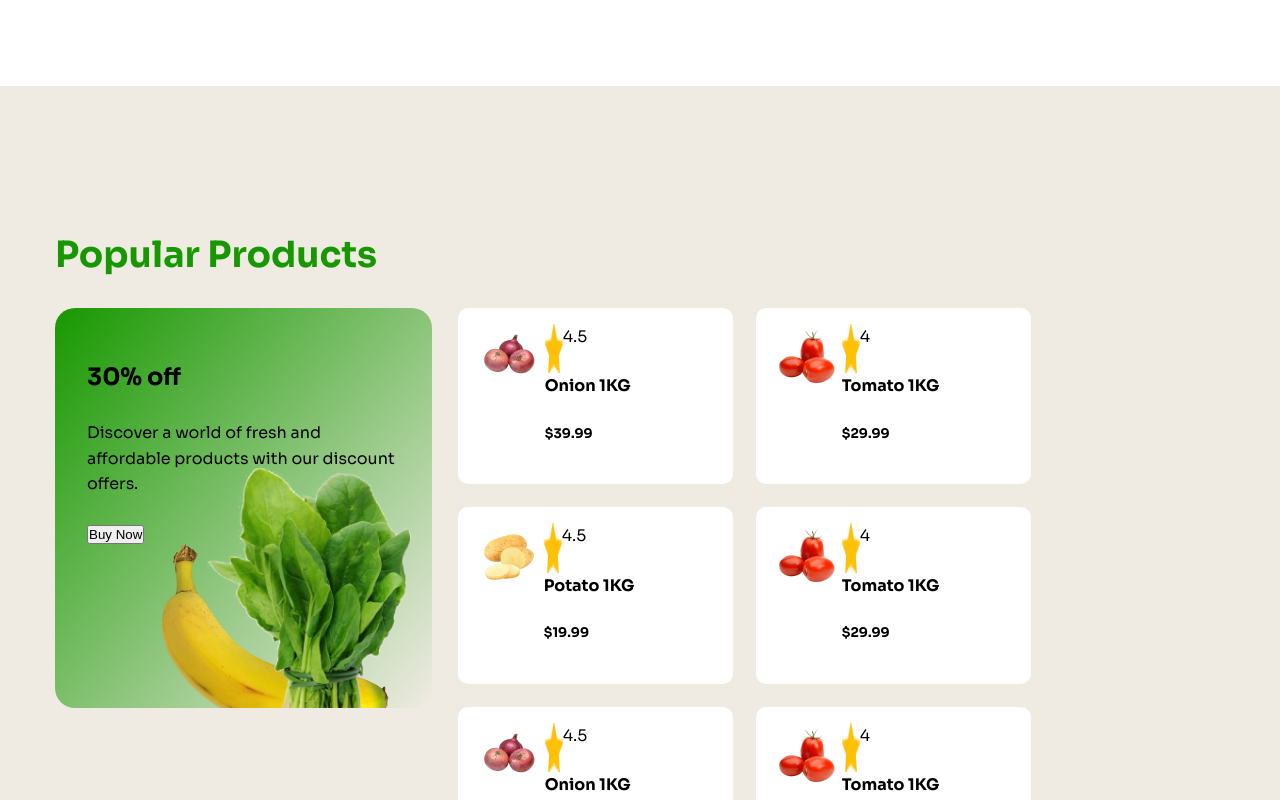
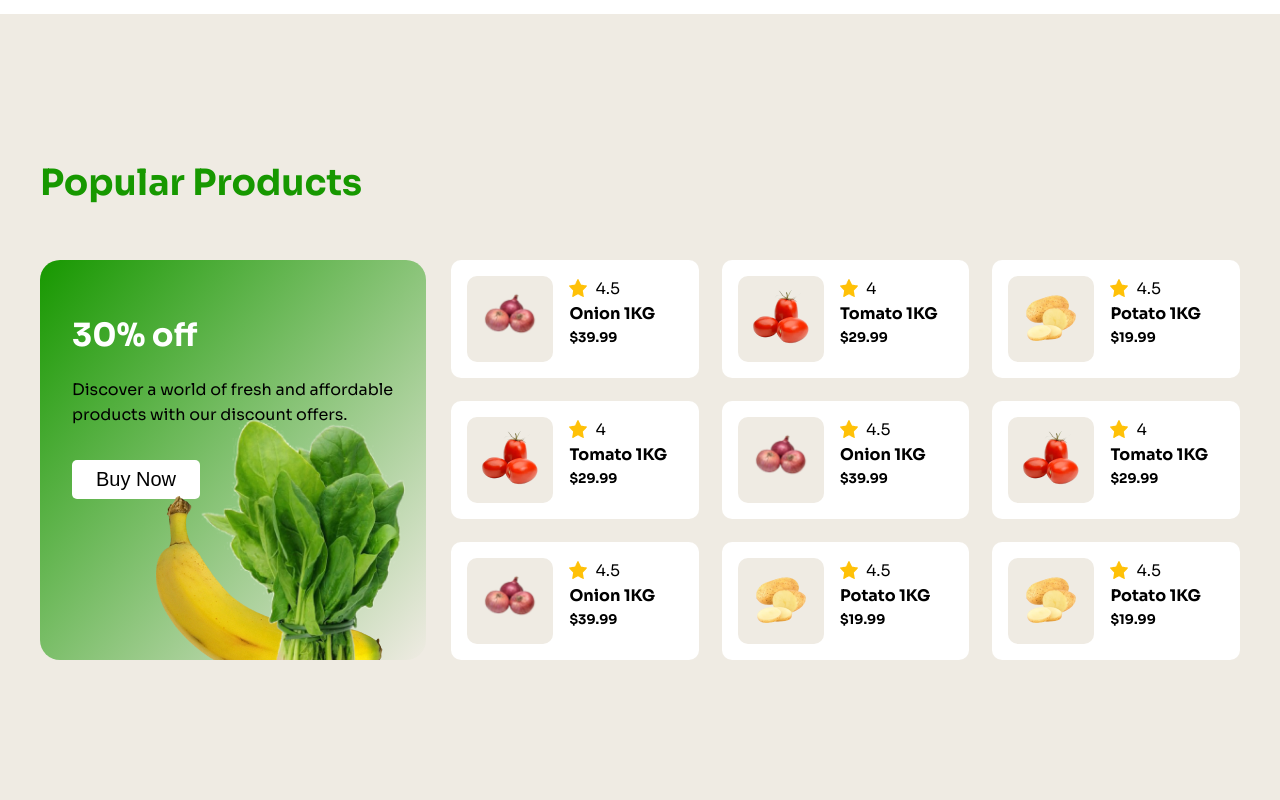
Before and after one commit to shahidul1920/turbo-octo-invention, a React (Vite) app: page / in a window 1280 px wide. Shown: the part 2000-2800 px from the top of the page. Built offline with nearby package versions, Linux system fonts and the light colour scheme.

Commit message:
product section

```diff
--- a/src/component/PopProducts.jsx
+++ b/src/component/PopProducts.jsx
@@ -35,7 +35,7 @@ export default function PopProducts() {
                                     <img src={p.image} alt="" />
                                 </div>
                                 <div className="text">
-                                    <div className="icn flex flex-cen">
+                                    <div className="icn">
                                         <img src="/star.png" alt="" />
                                         <p>{p.rating}</p>
                                     </div>
--- a/src/component/Services.jsx
+++ b/src/component/Services.jsx
@@ -5,7 +5,7 @@ export default function Services(services) {
     return (
         <div className="servs">
             <div className='container'>
-                <h2>Services</h2>
+                <h2 className='heading-min'>Services</h2>
                 <div className="services flex flex-cn">
                     {services.services.map((service) => (
                         <div className="service" key={service.id}>
--- a/src/scss/_design.scss
+++ b/src/scss/_design.scss
@@ -125,6 +125,9 @@ header{
 .popProducts{
     background: var(--secondary);
     padding: 140px 0;
+    .container{
+        padding: 0;
+    }
     .prodBox{
         width: 100%;
         display: flex;
@@ -136,6 +139,23 @@ header{
             height: 400px;
             background-image: linear-gradient(130deg,var(--primary), var(--secondary));
             border-radius: 20px;
+            h2{
+                font-size: 32px;
+                color: var(--pure);
+            }
+            p{
+                font-size: 16px;
+                margin: 1rem 0;
+            }
+            button{
+                background: var(--pure);
+                outline: none;
+                border: none;
+                padding: 0.5rem 1.5rem;
+                border-radius: 5px;
+                font-size: 20px;
+                margin-top: 1rem;
+            }
             img{
                 position: absolute;
                 bottom: 0;
@@ -148,11 +168,40 @@ header{
             flex-wrap: wrap;
             gap: 23px;
             .prod{
-                width: 275px;
+                //width: 275px;
+                flex:1;
                 background: var(--pure);
                 border-radius: 10px;
                 padding: 1rem;
                 display: flex;
+                gap: 1rem;
+                .img{
+                    width: 86px;
+                    height: 86px;
+                    background: var(--secondary);
+                    padding: 8px;
+                    border-radius: 10px;
+                    img{
+                        width: 100%;
+                    }
+                }
+                .text{
+                    .icn{
+                        width: 100%;
+                        //padding: .4rem 0;
+                        display: flex;
+                        gap: 0.5rem;
+                        align-items: center;
+                        img{
+                            width: 18px;
+                            height: 18px;
+                        }
+                        p{
+                            margin: 0;
+                            padding: 0;
+                        }
+                    }
+                }
             }
         }
     }
--- a/src/scss/_global.scss
+++ b/src/scss/_global.scss
@@ -59,4 +59,5 @@
 .heading-min{
     font-size: 36px;
     color: var(--primary);
+    margin-bottom: 48px;
 }
--- a/src/scss/_typo.scss
+++ b/src/scss/_typo.scss
@@ -6,7 +6,7 @@ body {
 }
 
 h1, h2, h3, h4, h5, h6 {
-    margin-bottom: 1.5rem;
+    margin: 0;
 }
 ul{
     list-style: none;
@@ -14,7 +14,7 @@ ul{
 }
 
 p {
-    margin-bottom: 1.5rem;
+    margin: 0;
 }
 
 a {
--- a/src/scss/index.css
+++ b/src/scss/index.css
@@ -5,7 +5,7 @@ body {
 }
 
 h1, h2, h3, h4, h5, h6 {
-  margin-bottom: 1.5rem;
+  margin: 0;
 }
 
 ul {
@@ -14,7 +14,7 @@ ul {
 }
 
 p {
-  margin-bottom: 1.5rem;
+  margin: 0;
 }
 
 a {
@@ -87,6 +87,7 @@ a:hover {
 .heading-min {
   font-size: 36px;
   color: var(--primary);
+  margin-bottom: 48px;
 }
 
 body {
@@ -212,6 +213,9 @@ header .mainheader .flexnav {
   background: var(--secondary);
   padding: 140px 0;
 }
+.popProducts .container {
+  padding: 0;
+}
 .popProducts .prodBox {
   width: 100%;
   display: flex;
@@ -225,6 +229,23 @@ header .mainheader .flexnav {
   background-image: linear-gradient(130deg, var(--primary), var(--secondary));
   border-radius: 20px;
 }
+.popProducts .prodBox .discount h2 {
+  font-size: 32px;
+  color: var(--pure);
+}
+.popProducts .prodBox .discount p {
+  font-size: 16px;
+  margin: 1rem 0;
+}
+.popProducts .prodBox .discount button {
+  background: var(--pure);
+  outline: none;
+  border: none;
+  padding: 0.5rem 1.5rem;
+  border-radius: 5px;
+  font-size: 20px;
+  margin-top: 1rem;
+}
 .popProducts .prodBox .discount img {
   position: absolute;
   bottom: 0;
@@ -237,9 +258,34 @@ header .mainheader .flexnav {
   gap: 23px;
 }
 .popProducts .prodBox .otherProds .prod {
-  width: 275px;
+  flex: 1;
   background: var(--pure);
   border-radius: 10px;
   padding: 1rem;
   display: flex;
+  gap: 1rem;
+}
+.popProducts .prodBox .otherProds .prod .img {
+  width: 86px;
+  height: 86px;
+  background: var(--secondary);
+  padding: 8px;
+  border-radius: 10px;
+}
+.popProducts .prodBox .otherProds .prod .img img {
+  width: 100%;
+}
+.popProducts .prodBox .otherProds .prod .text .icn {
+  width: 100%;
+  display: flex;
+  gap: 0.5rem;
+  align-items: center;
+}
+.popProducts .prodBox .otherProds .prod .text .icn img {
+  width: 18px;
+  height: 18px;
+}
+.popProducts .prodBox .otherProds .prod .text .icn p {
+  margin: 0;
+  padding: 0;
 }/*# sourceMappingURL=index.css.map */
```
Also changed, not shown: 1 other file (tests, documents, lock files or other folders).
